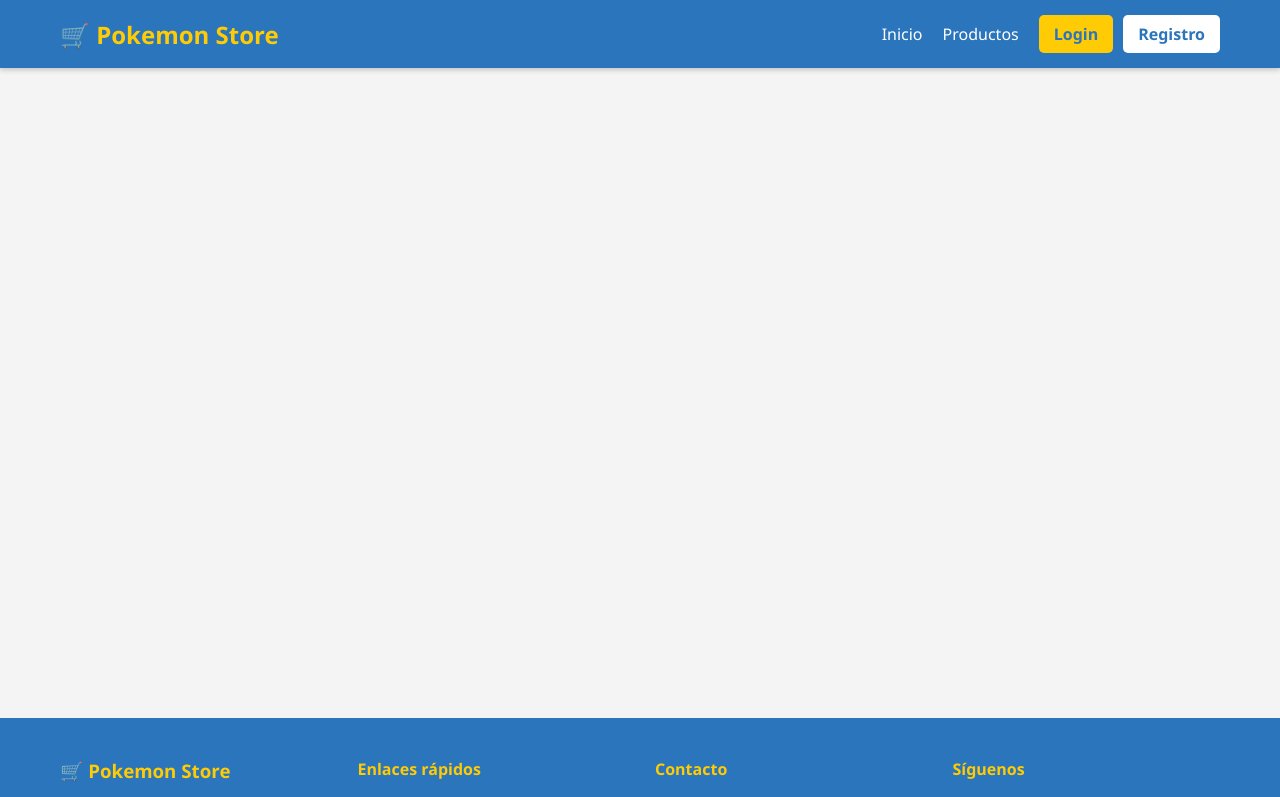
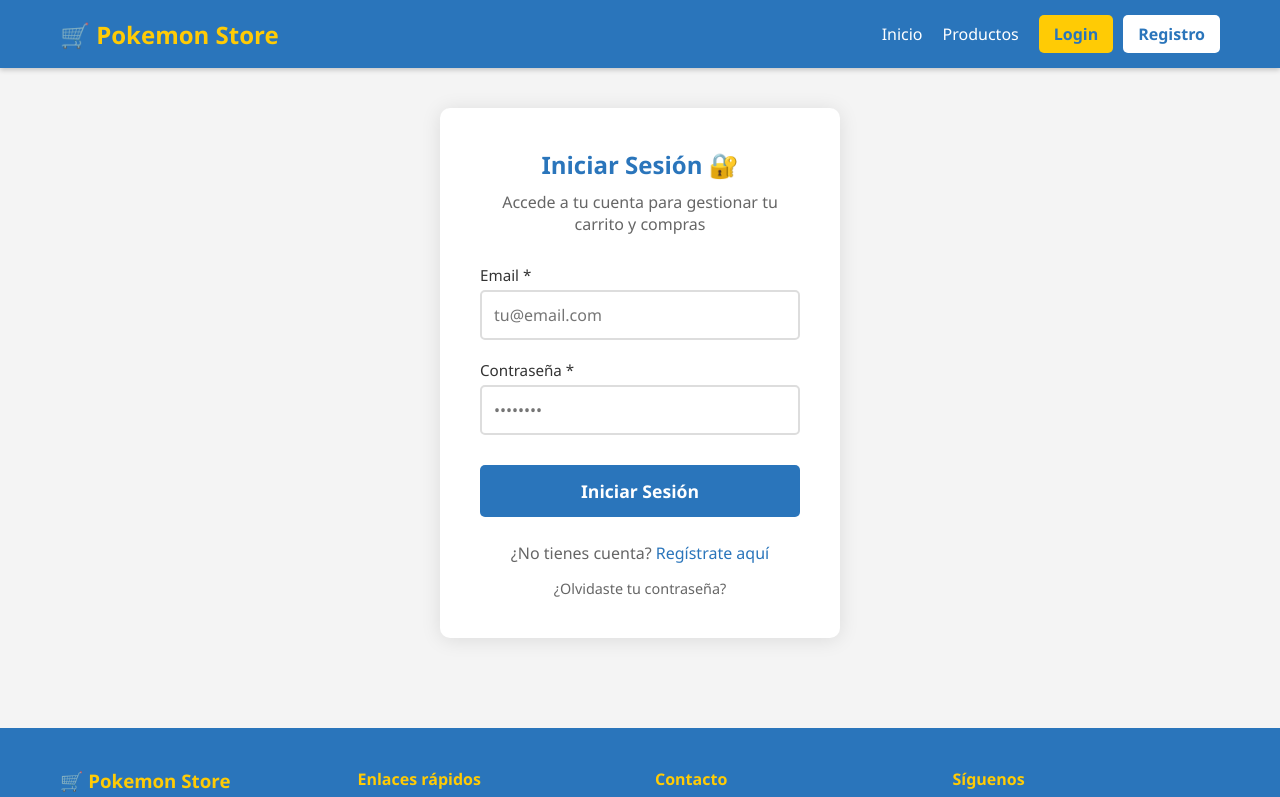
Before and after one commit to samupm11/ProyectoReact, a React (Vite) app: page /login in a window 1280 px wide. Shown: the top 797 px of the page. Built offline with nearby package versions, Linux system fonts and the light colour scheme; no server answers.

Commit message:
feat: página de login con validación y redirección

```diff
--- a/src/App.jsx
+++ b/src/App.jsx
@@ -3,7 +3,8 @@ import { BrowserRouter as Router, Routes, Route } from 'react-router-dom';
 import Navbar from './components/navbar';
 import Footer from './components/footer';
 import Home from './pages/Home';
-import Register from './pages/Register'; // ← Añade esta línea
+import Register from './pages/Register';
+import Login from './pages/Login';
 
 function App() {
   return (
@@ -12,7 +13,8 @@ function App() {
       <main style={{ minHeight: 'calc(100vh - 200px)' }}>
         <Routes>
           <Route path="/" element={<Home />} />
-          <Route path="/register" element={<Register />} /> {/* ← Añade esta línea */}
+          <Route path="/register" element={<Register />} />
+          <Route path="/login" element={<Login />} />
         </Routes>
       </main>
       <Footer />
--- /dev/null
+++ b/src/pages/Login.css
@@ -0,0 +1,147 @@
+/* src/pages/Login.css */
+.login-page {
+  min-height: calc(100vh - 200px);
+  display: flex;
+  align-items: center;
+  justify-content: center;
+  padding: 40px 20px;
+  background-color: #f4f4f4;
+}
+
+.login-container {
+  background: white;
+  padding: 40px;
+  border-radius: 10px;
+  box-shadow: 0 2px 20px rgba(0, 0, 0, 0.1);
+  max-width: 400px;
+  width: 100%;
+}
+
+.login-container h2 {
+  text-align: center;
+  color: #2a75bb;
+  margin-bottom: 10px;
+}
+
+.login-description {
+  text-align: center;
+  color: #666;
+  margin-bottom: 30px;
+}
+
+.login-form {
+  display: flex;
+  flex-direction: column;
+  gap: 20px;
+}
+
+.form-group {
+  display: flex;
+  flex-direction: column;
+  gap: 5px;
+}
+
+.form-group label {
+  font-weight: 500;
+  color: #333;
+  font-size: 0.95rem;
+}
+
+.form-group input {
+  padding: 12px;
+  border: 2px solid #ddd;
+  border-radius: 5px;
+  font-size: 1rem;
+  transition: border-color 0.3s;
+}
+
+.form-group input:focus {
+  outline: none;
+  border-color: #2a75bb;
+}
+
+.form-group input.error {
+  border-color: #cc0000;
+}
+
+.form-group input.error:focus {
+  border-color: #cc0000;
+}
+
+.error-text {
+  color: #cc0000;
+  font-size: 0.85rem;
+  margin-top: 3px;
+}
+
+.error-message.general {
+  background-color: #ffebee;
+  color: #cc0000;
+  padding: 12px;
+  border-radius: 5px;
+  margin-bottom: 20px;
+  text-align: center;
+}
+
+.btn-login-submit {
+  background-color: #2a75bb;
+  color: white;
+  padding: 14px;
+  border: none;
+  border-radius: 5px;
+  font-size: 1.1rem;
+  font-weight: bold;
+  cursor: pointer;
+  transition: background-color 0.3s;
+  margin-top: 10px;
+}
+
+.btn-login-submit:hover {
+  background-color: #1a5a9a;
+}
+
+.btn-login-submit:disabled {
+  background-color: #999;
+  cursor: not-allowed;
+}
+
+.register-link {
+  text-align: center;
+  margin-top: 25px;
+  color: #666;
+}
+
+.register-link a {
+  color: #2a75bb;
+  text-decoration: none;
+  font-weight: 500;
+}
+
+.register-link a:hover {
+  text-decoration: underline;
+}
+
+.forgot-password {
+  text-align: center;
+  margin-top: 15px;
+  font-size: 0.9rem;
+}
+
+.forgot-password a {
+  color: #666;
+  text-decoration: none;
+}
+
+.forgot-password a:hover {
+  color: #2a75bb;
+  text-decoration: underline;
+}
+@media (max-width: 768px) {
+  .login-container {
+    padding: 30px 20px;
+  }
+
+  .login-container h2 {
+    font-size: 1.5rem;
+  }
+}
--- /dev/null
+++ b/src/pages/Login.jsx
@@ -0,0 +1,152 @@
+// src/pages/Login.jsx
+import { useState, useEffect } from 'react';
+import { useNavigate, Link } from 'react-router-dom';
+import { useAuth } from '../context/AuthContext';
+import './Login.css';
+
+function Login() {
+  const [formData, setFormData] = useState({
+    email: '',
+    password: ''
+  });
+
+  const [errors, setErrors] = useState({});
+  const [loading, setLoading] = useState(false);
+  const [generalError, setGeneralError] = useState('');
+
+  const { login, user } = useAuth();
+  const navigate = useNavigate();
+
+  useEffect(() => {
+    if (user) {
+      navigate('/');
+    }
+  }, [user, navigate]);
+
+  const validarFormulario = () => {
+    const nuevosErrores = {};
+
+    if (!formData.email.trim()) {
+      nuevosErrores.email = 'El email es obligatorio';
+    } else if (!/\S+@\S+\.\S+/.test(formData.email)) {
+      nuevosErrores.email = 'El email no es válido';
+    }
+
+    if (!formData.password) {
+      nuevosErrores.password = 'La contraseña es obligatoria';
+    }
+
+    return nuevosErrores;
+  };
+
+  const handleChange = (e) => {
+    const { name, value } = e.target;
+    setFormData(prev => ({
+      ...prev,
+      [name]: value
+    }));
+
+    if (errors[name]) {
+      setErrors(prev => ({
+        ...prev,
+        [name]: ''
+      }));
+    }
+    if (generalError) {
+      setGeneralError('');
+    }
+  };
+  const handleSubmit = async (e) => {
+    e.preventDefault();
+
+    const errores = validarFormulario();
+    if (Object.keys(errores).length > 0) {
+      setErrors(errores);
+      return;
+    }
+
+    setLoading(true);
+    setGeneralError('');
+
+    try {
+      await login(formData.email, formData.password);
+      navigate('/');
+    } catch (error) {
+      console.error('Error en login:', error);
+      setGeneralError('Email o contraseña incorrectos. Inténtalo de nuevo.');
+    } finally {
+      setLoading(false);
+    }
+  };
+
+  if (user) {
+    return null;
+  }
+
+  return (
+    <div className="login-page">
+      <div className="login-container">
+        <h2>Iniciar Sesión 🔐</h2>
+        <p className="login-description">
+          Accede a tu cuenta para gestionar tu carrito y compras
+        </p>
+
+        {generalError && (
+          <div className="error-message general">{generalError}</div>
+        )}
+
+        <form onSubmit={handleSubmit} className="login-form">
+          {/* Email */}
+          <div className="form-group">
+            <label htmlFor="email">Email *</label>
+            <input
+              type="email"
+              id="email"
+              name="email"
+              value={formData.email}
+              onChange={handleChange}
+              className={errors.email ? 'error' : ''}
+              placeholder="tu@email.com"
+            />
+            {errors.email && <span className="error-text">{errors.email}</span>}
+          </div>
+
+          {/* Contraseña */}
+          <div className="form-group">
+            <label htmlFor="password">Contraseña *</label>
+            <input
+              type="password"
+              id="password"
+              name="password"
+              value={formData.password}
+              onChange={handleChange}
+              className={errors.password ? 'error' : ''}
+              placeholder="••••••••"
+            />
+            {errors.password && <span className="error-text">{errors.password}</span>}
+          </div>
+
+          {/* Botón de envío */}
+          <button
+            type="submit"
+            className="btn-login-submit"
+            disabled={loading}
+          >
+            {loading ? 'Iniciando sesión...' : 'Iniciar Sesión'}
+          </button>
+        </form>
+
+        <p className="register-link">
+          ¿No tienes cuenta? <Link to="/register">Regístrate aquí</Link>
+        </p>
+
+        {/* Enlace para recuperar contraseña */}
+        <p className="forgot-password">
+          <Link to="/recover-password">¿Olvidaste tu contraseña?</Link>
+        </p>
+      </div>
+    </div>
+  );
+}
+
+export default Login;
```
